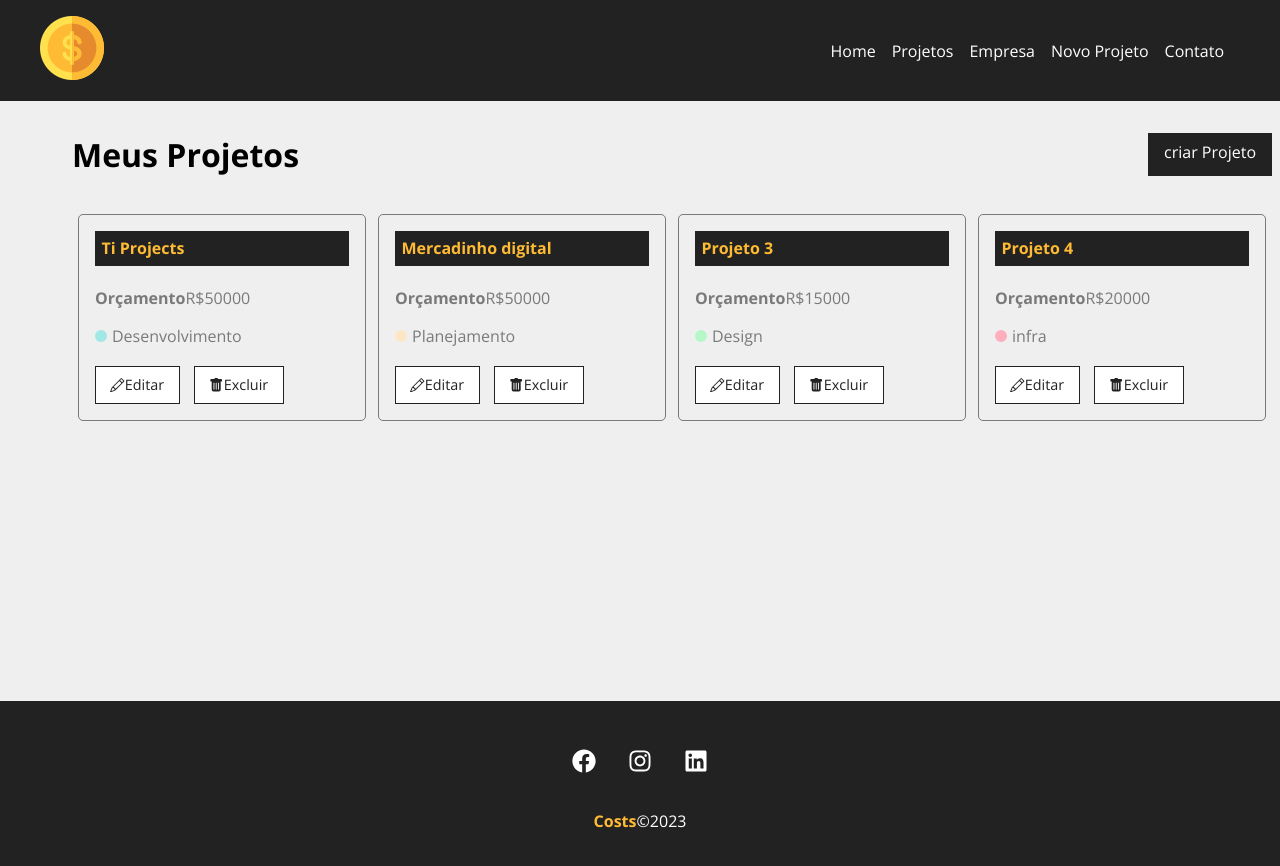
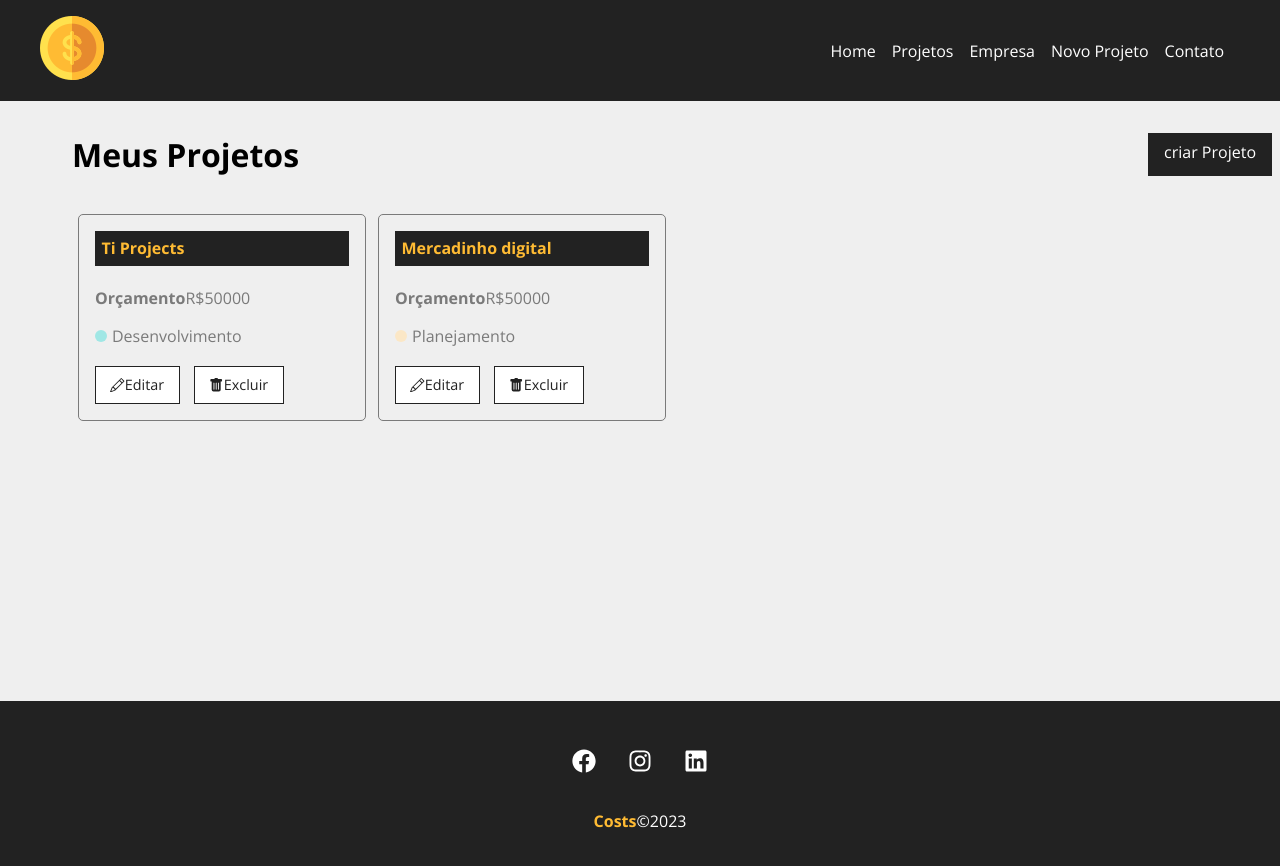
Before and after one commit to Jose-Benedito/costs, a React (Create React App) app: page /projects in a window 1280 px wide. Shown: the top 866 px of the page. Built offline with nearby package versions, Linux system fonts and the light colour scheme; data requests are answered from the project's data file.

Commit message:
Criado a função de excluir projeto.

```diff
--- a/db.json
+++ b/db.json
@@ -1,7 +1,5 @@
 {
   "projects": [
-
-
     {
       "name": "Ti Projects",
       "budget": "50000",
@@ -23,28 +21,6 @@
       "cost": 0,
       "services": [],
       "id": 5
-    },
-    {
-      "name": "Projeto 3",
-      "budget": "15000",
-      "category": {
-        "id": "3",
-        "name": "Design"
-      },
-      "cost": 0,
-      "services": [],
-      "id": 6
-    },
-    {
-      "name": "Projeto 4",
-      "budget": "20000",
-      "category": {
-        "id": "1",
-        "name": "infra"
-      },
-      "cost": 0,
-      "services": [],
-      "id": 7
     }
   ],
   "categories": [
--- a/src/components/pages/Projects.js
+++ b/src/components/pages/Projects.js
@@ -11,6 +11,7 @@
 
     const [projects, setProjects] = useState([])
     const [removeLoading, setRemoveLoading] = useState(false)
+    const [projectMessage, setProjectMessage] = useState('')
 
     const location = useLocation()
     let message=''
@@ -39,7 +40,21 @@
         }, 300)
     }, [])
 
+    function removeProject(id){
+        fetch(`http://localhost:5000/projects/${id}`,{
 
+            method:"DELETE",
+            headers: {
+                'Content-Type': 'application/json'
+            },
+
+        }).then(resp => resp.json())
+            .then(() => {
+               setProjects(projects.filter((project)=> project.id !== id))
+               setProjectMessage('Projeto removido com sucesso!')
+            })
+        .catch(err => console.log(err))
+    }
 
     return (
         <div className={styles.project_container}>
@@ -50,6 +65,7 @@
 
         </div>
         {message && <Message type="success" msg={message} />}
+        {projectMessage && <Message type="success" msg={projectMessage} />}
 
         <Container customClass="start">
             {projects.length > 0 &&
@@ -60,6 +76,7 @@
                 budget={project.budget}
                category={project.category.name}
                 key={project.id}
+                handleRemove={removeProject}
                 />
             ))}
 
--- a/src/components/project/ProjectCard.js
+++ b/src/components/project/ProjectCard.js
@@ -3,6 +3,11 @@
 import {BsPencil, BsFillTrashFill} from 'react-icons/bs'
 
 function ProjectCard ({id, name, budget, category, handleRemove}){
+
+    const remove = (e) => {
+        e.preventDefault()
+        handleRemove(id)
+    }
     return (
         <div className={styles.project_card}>
             <h4>{name}</h4>
@@ -13,7 +18,7 @@
                 <Link to="/">
                     <BsPencil />Editar
                 </Link>
-                <button>
+                <button onClick={remove}>
                     <BsFillTrashFill /> Excluir
                 </button>
 
```
